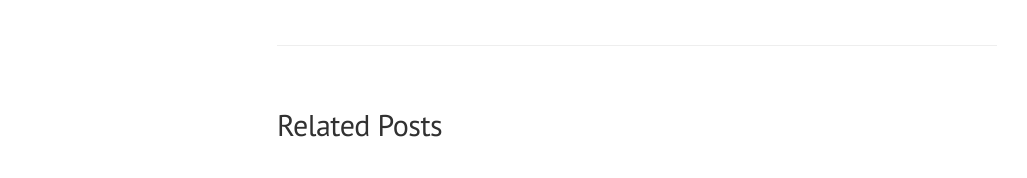
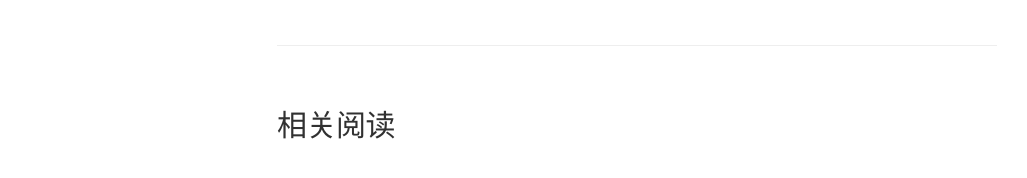
Before and after one commit to Time1ess/Time1ess.github.io, a Jekyll site: the page built from _posts/2017-01-05-welcome.md, in a window 1280 px wide. Shown: the part 457-635 px from the top of the page, without its empty margins (3-1030 px from the left). Built offline with Jekyll 4.4.1, drawn with Linux system fonts in a browser that asks for light colours.

Commit message:
[update] chinese style.

```diff
--- a/_layouts/post.html
+++ b/_layouts/post.html
@@ -9,7 +9,7 @@ layout: default
 </div>
 
 <div class="related">
-  <h2>Related Posts</h2>
+  <h2>相关阅读</h2>
   <ul class="related-posts">
     {% for post in site.related_posts limit:3 %}
       <li>
```
